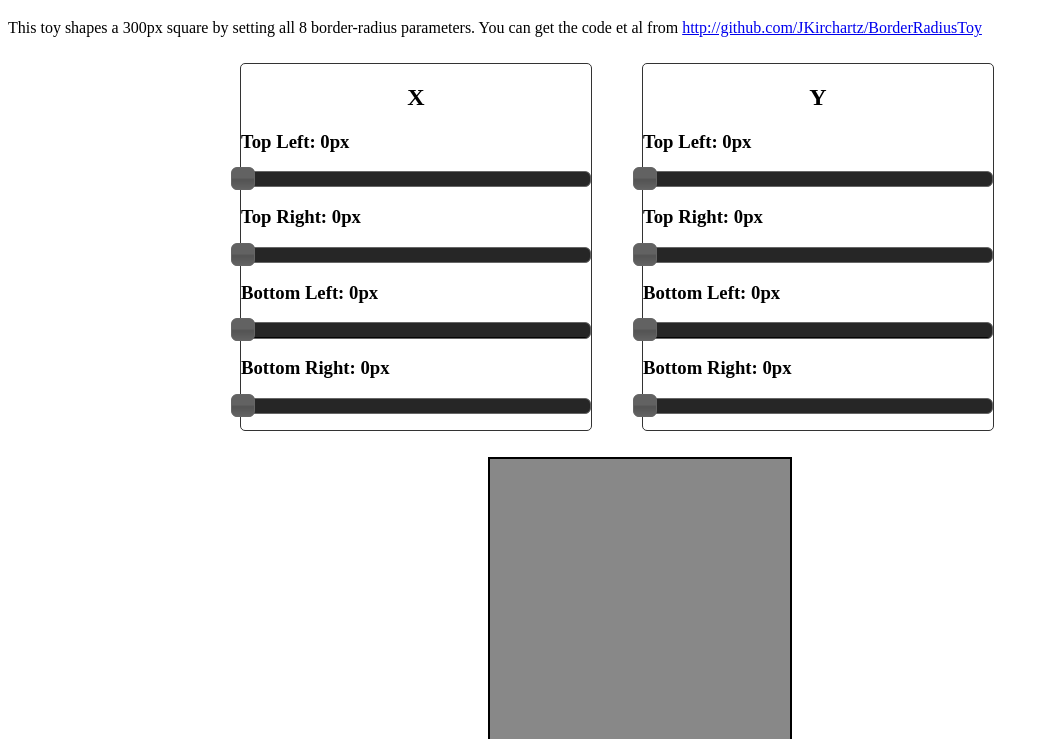
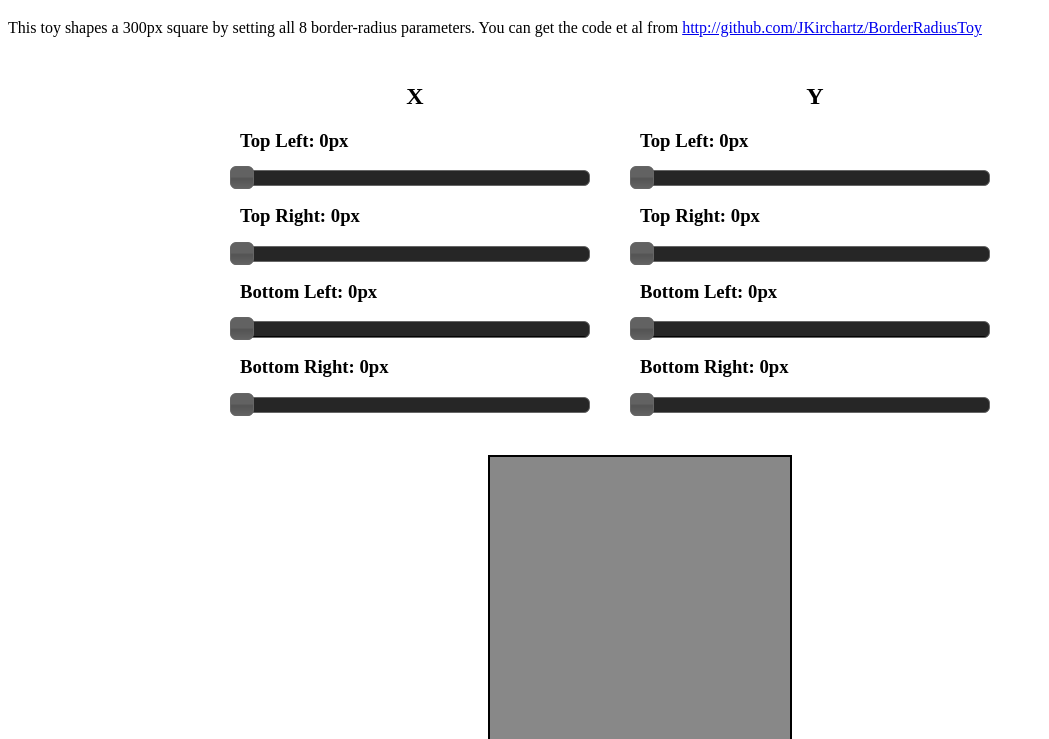
Before and after one commit to JKirchartz/BorderRadiusToy, a plain HTML site: page BorderRadiusToy.html in a window 1280 px wide. Shown: the part 61-800 px from the top of the page, without its empty margins (0-1049 px from the left). Drawn offline with Linux system fonts and the light colour scheme.

Commit message:
Fixed some stuff I broke in my last commit.

```diff
--- a/BorderRadiusToy.html
+++ b/BorderRadiusToy.html
@@ -68,7 +68,7 @@
 	</script>
 	<style>
 		#code{border:1px solid #000;background:#aaa;padding:5px;}
-		#x,#y{width:350px;float:left;margin:0;padding:0;border:1px solid #333;-webkit-border-radius:5px;-moz-border-radius:5px;border-radius:5px}
+		#x,#y{width:350px;float:left;margin:0;padding:0;}
 		#y{margin:0 0 0 50px}
 		#example{border:2px solid #000;background:#888;height:300px;width:300px;margin:0 auto;}
 		#controls,#output{width:800px;margin:1em auto; padding:10px; clear:both;overflow:auto}
```
